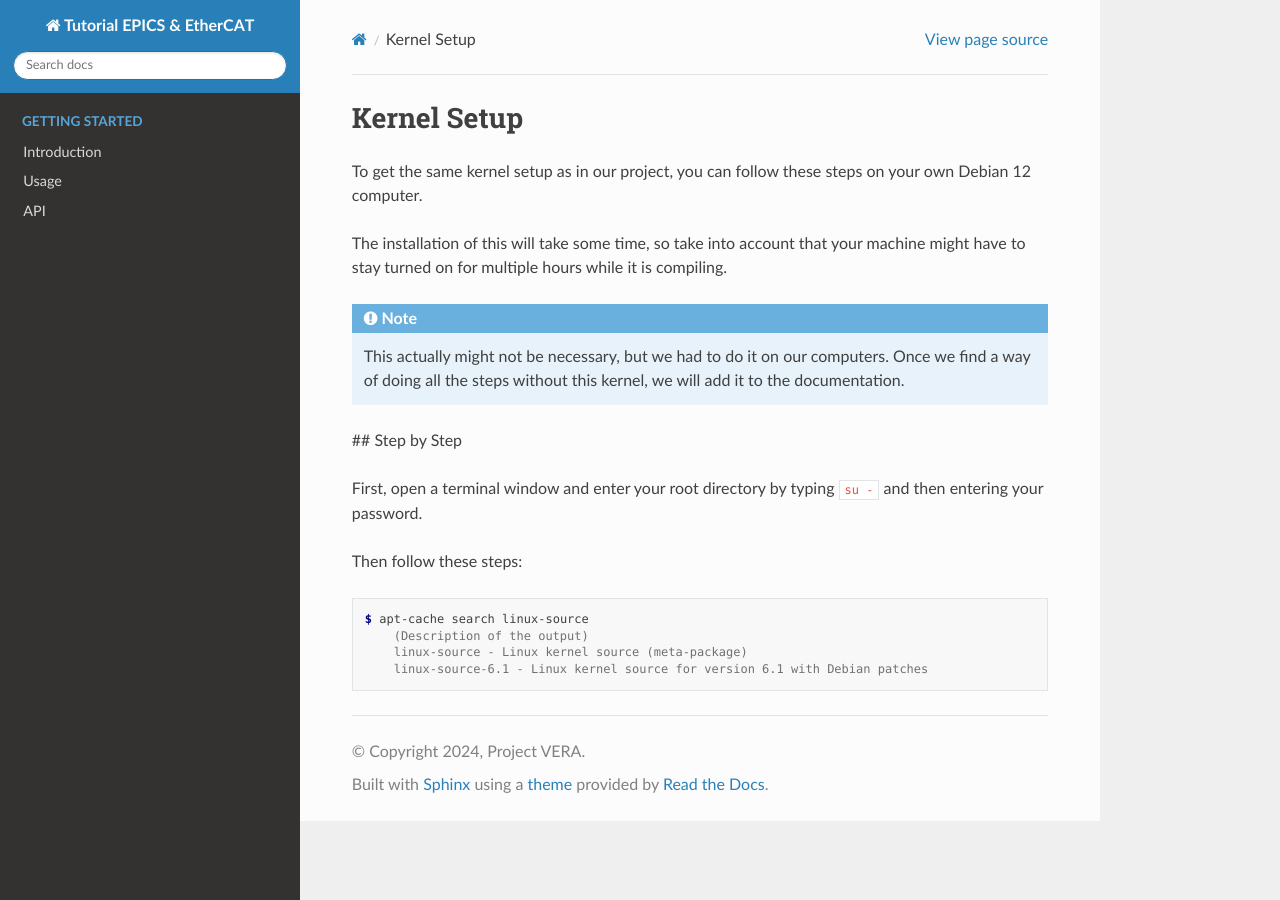
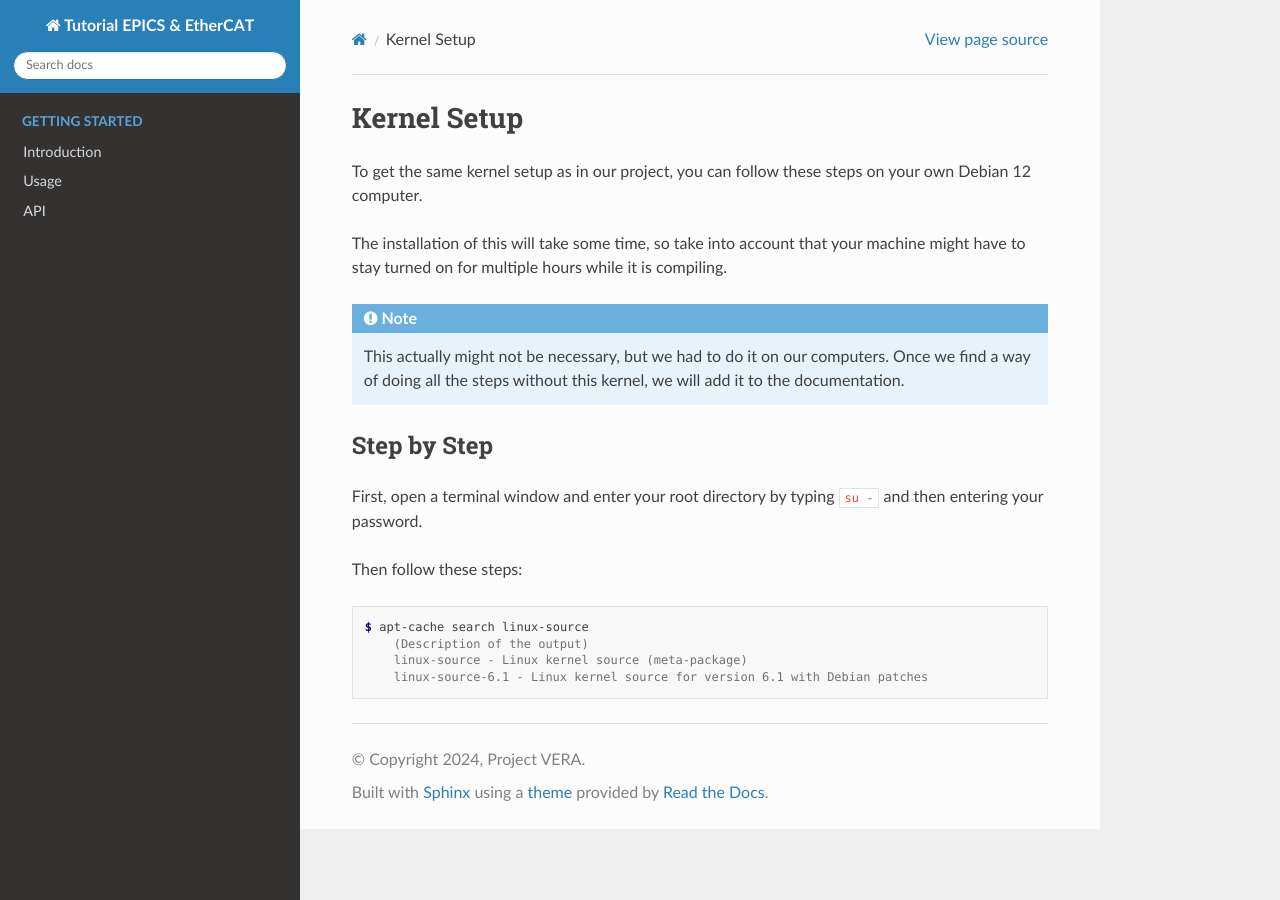
Before and after one commit to vera-univie/Tutorial-EPICS-EtherCAT, a Sphinx documentation site: the page built from docs/source/kernel_setup.rst, in a window 1280 px wide. Built offline with Sphinx 7.4.7 and the Read the Docs theme 3.1.0, drawn with Linux system fonts in a browser that asks for light colours.

Commit message:
further work

```diff
--- a/docs/source/kernel_setup.rst
+++ b/docs/source/kernel_setup.rst
@@ -9,7 +9,8 @@ The installation of this will take some time, so take into account that your mac
     This actually might not be necessary, but we had to do it on our computers. Once we find a way of doing all the steps without this kernel, we will add it to the documentation.
 
 
-## Step by Step
+Step by Step
+--------------------------
 
 First, open a terminal window and enter your root directory by typing ``su -`` and then entering your password.
 
```
